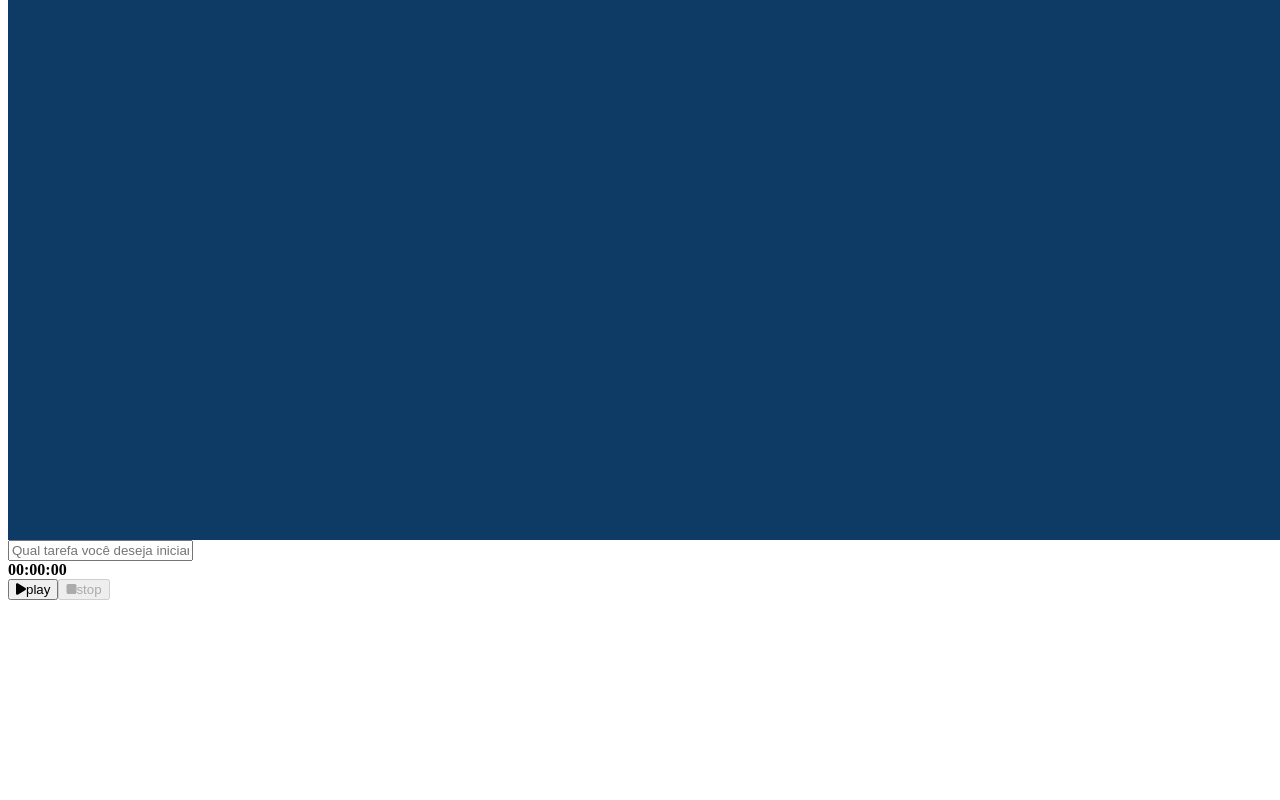
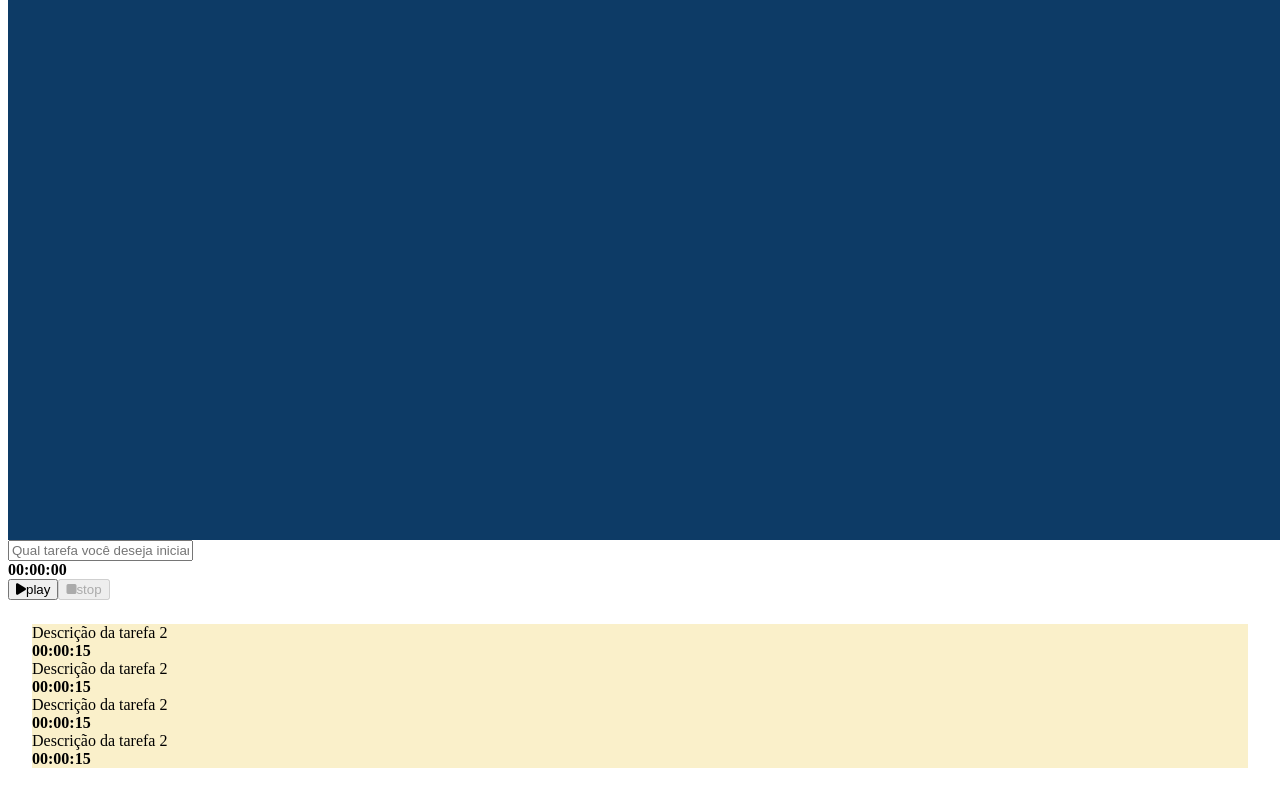
Before and after one commit to feMoraes0/vue-alura-tracker, a Vue app: page / in a window 1280 px wide. Shown: the part 300-1100 px from the top of the page. Before the commit the page ends 908 px from the top, so only its background shows below. Built offline with nearby package versions, Linux system fonts and the light colour scheme; the HTML template or start-up script is replaced by a standard one.

Commit message:
lesson: create new component that represents tasks

```diff
--- a/src/App.vue
+++ b/src/App.vue
@@ -5,6 +5,12 @@
     </div>
     <div class="column is-three-quarter">
       <Formulario />
+      <div class="lista">
+        <Tarefa />
+        <Tarefa />
+        <Tarefa />
+        <Tarefa />
+      </div>
     </div>
   </main>
 </template>
@@ -13,15 +19,20 @@
 import { defineComponent } from 'vue';
 import BarraLateral from './components/BarraLateral.vue';
 import Formulario from './components/Formulario.vue';
+import Tarefa from './components/Tarefa.vue'
 
 export default defineComponent({
   name: 'App',
   components: {
     BarraLateral,
     Formulario,
+    Tarefa,
   }
 });
 </script>
 
 <style>
+.lista {
+  padding: 1.5rem;
+}
 </style>
--- a/src/components/Formulario.vue
+++ b/src/components/Formulario.vue
@@ -14,7 +14,7 @@
         />
       </div>
       <div class="column">
-        <Temporizador @aoTemporizadorFinalizar="finalizarTarefa"/>
+        <Temporizador @aoTemporizadorFinalizar="finalizarTarefa" />
       </div>
     </div>
   </div>
@@ -30,17 +30,17 @@
     Temporizador,
   },
   data: () => ({
-    descricao: '',
+    descricao: "",
   }),
   methods: {
     finalizarTarefa(tempoDecorrido: number): void {
       console.log(tempoDecorrido);
       console.log(this.descricao);
-      this.descricao = '';
-    }
-  }
+      this.descricao = "";
+    },
+  },
 });
 </script>
-    Temporizador
+Temporizador
 
 <style></style>
--- /dev/null
+++ b/src/components/Tarefa.vue
@@ -0,0 +1,30 @@
+<template>
+  <div class="box has-text-height-bold">
+    <div class="columns">
+      <div class="column is-7">
+        Descrição da tarefa 2
+      </div>
+      <div class="column">
+        <Cronometro :tempoEmSegundos="15" />
+      </div>
+    </div>
+  </div>
+</template>
+
+<script>
+import { defineComponent } from 'vue';
+import Cronometro from './Cronometro.vue';
+
+export default defineComponent({
+  name: 'Tarefa',
+  components: {
+    Cronometro,
+  }
+})
+</script>
+
+<style scoped>
+.box {
+  background-color: #faf0ca;
+}
+</style>
```
